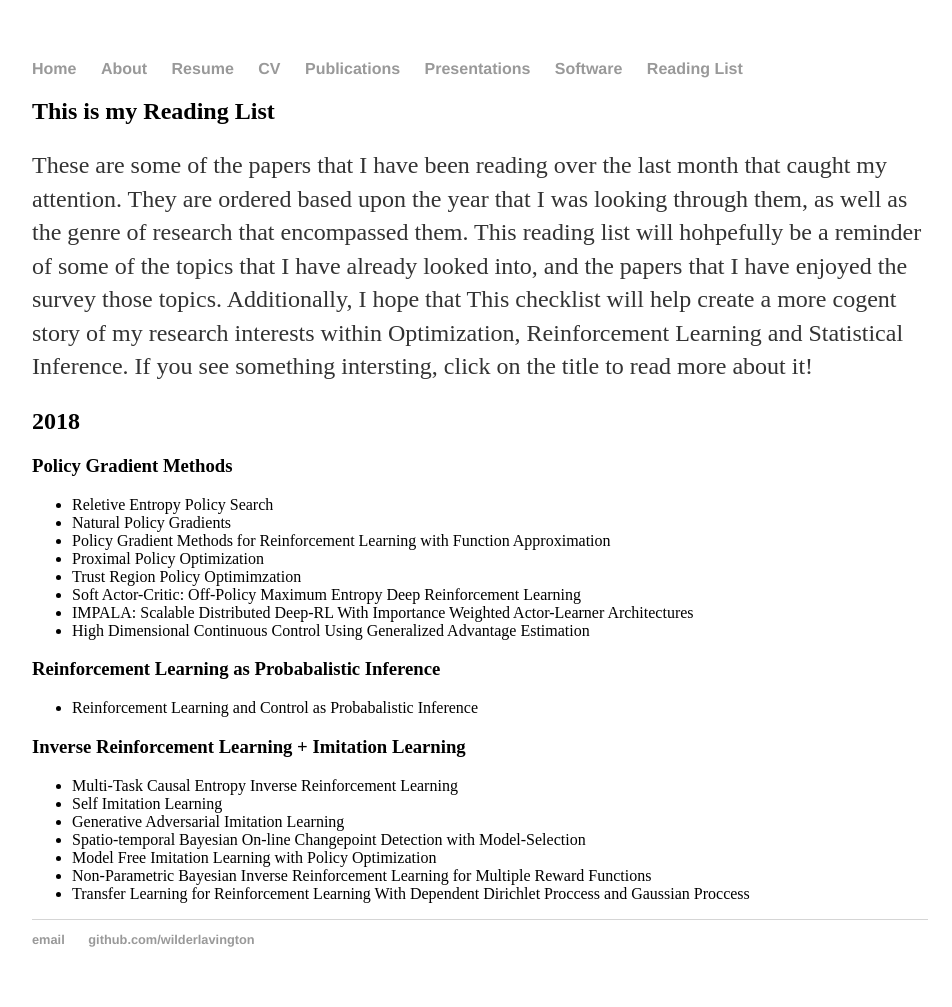
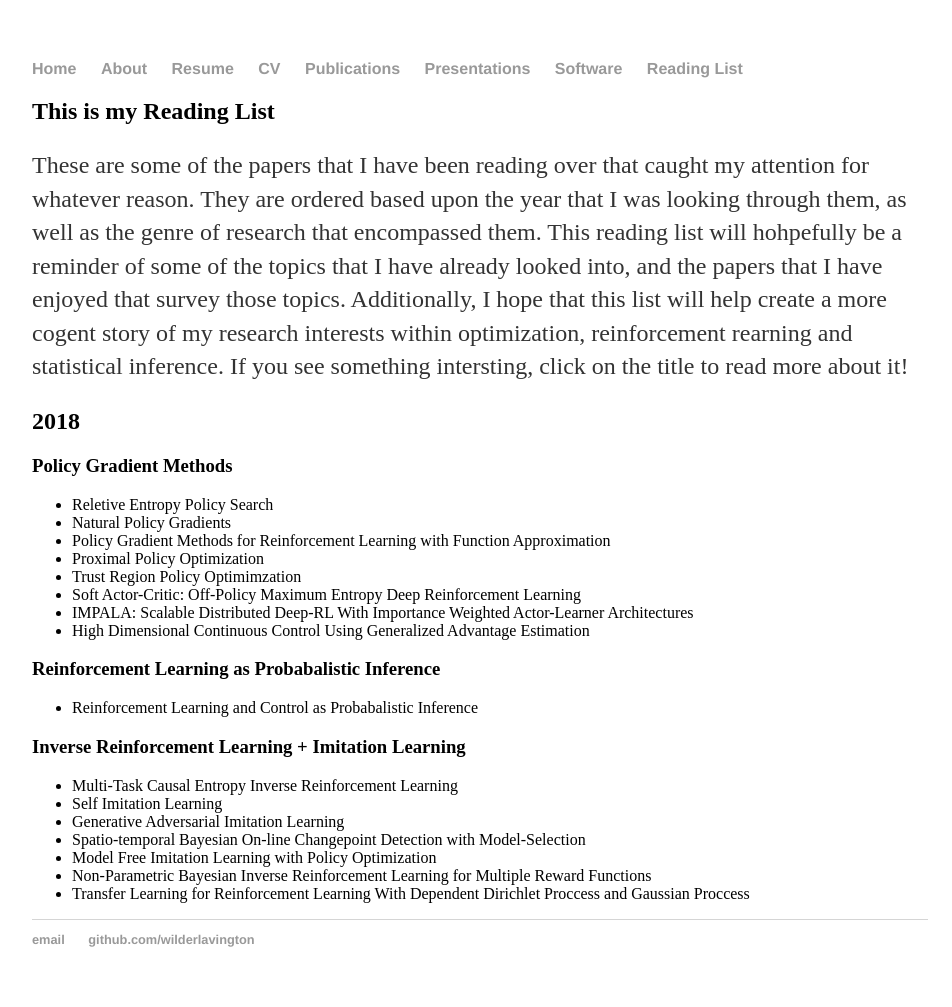
Before and after one commit to WilderLavington/old_web_page, a Jekyll site: the page built from readinglist/index.md, in a window 1280 px wide. Shown: the whole page, without its empty margins (160-1112 px from the left). Built offline with Jekyll 4.4.1, drawn with Linux system fonts in a browser that asks for light colours; our own code applies the rules of GitHub Pages for plain Markdown files.

Commit message:
Update index.md

```diff
--- a/readinglist/index.md
+++ b/readinglist/index.md
@@ -1,5 +1,5 @@
 ## This is my Reading List
-These are some of the papers that I have been reading over the last month that caught my attention. They are ordered based upon the year that I was looking through them, as well as the genre of research that encompassed them. This reading list will hohpefully be a reminder of some of the topics that I have already looked into, and the papers that I have enjoyed the survey those topics. Additionally, I hope that This checklist will help create a more cogent story of my research interests within Optimization, Reinforcement Learning and Statistical Inference. If you see something intersting, click on the title to read more about it!
+These are some of the papers that I have been reading over that caught my attention for whatever reason. They are ordered based upon the year that I was looking through them, as well as the genre of research that encompassed them. This reading list will hohpefully be a reminder of some of the topics that I have already looked into, and the papers that I have enjoyed that survey those topics. Additionally, I hope that this list will help create a more cogent story of my research interests within optimization, reinforcement rearning and statistical inference. If you see something intersting, click on the title to read more about it!
 
 ## 2018
 ### Policy Gradient Methods
```
